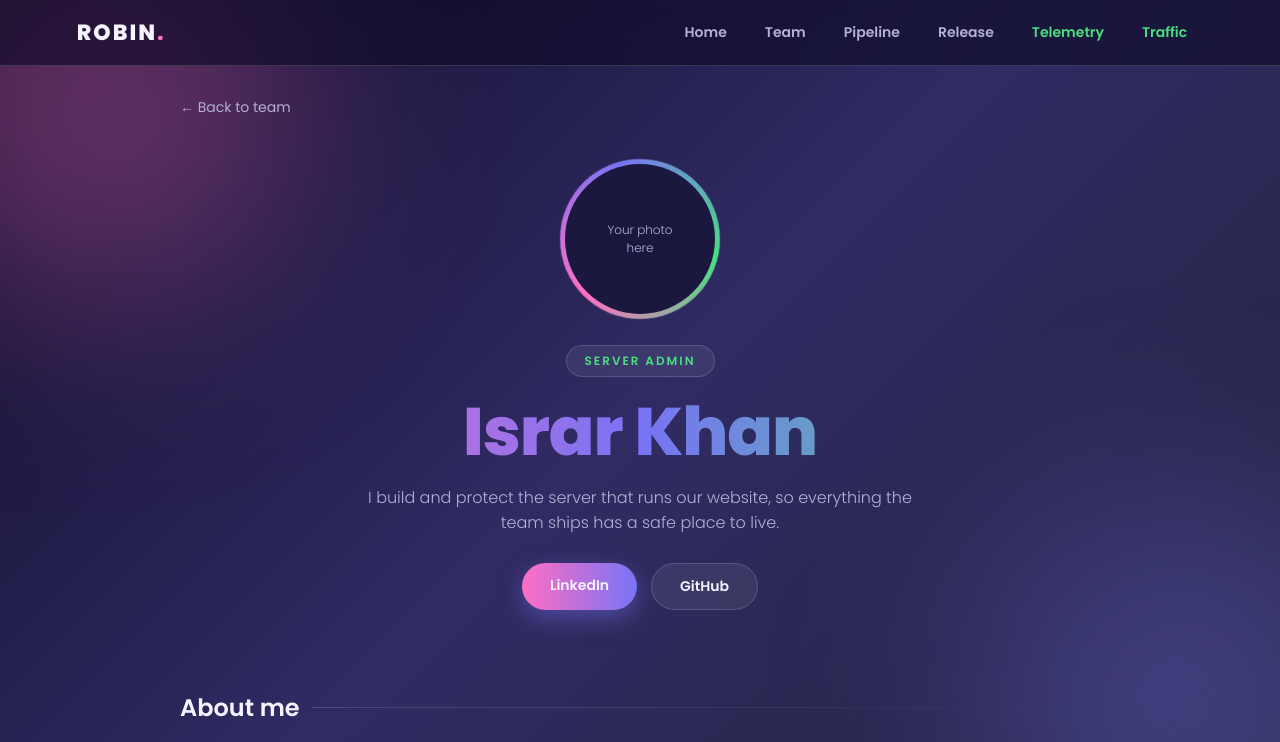
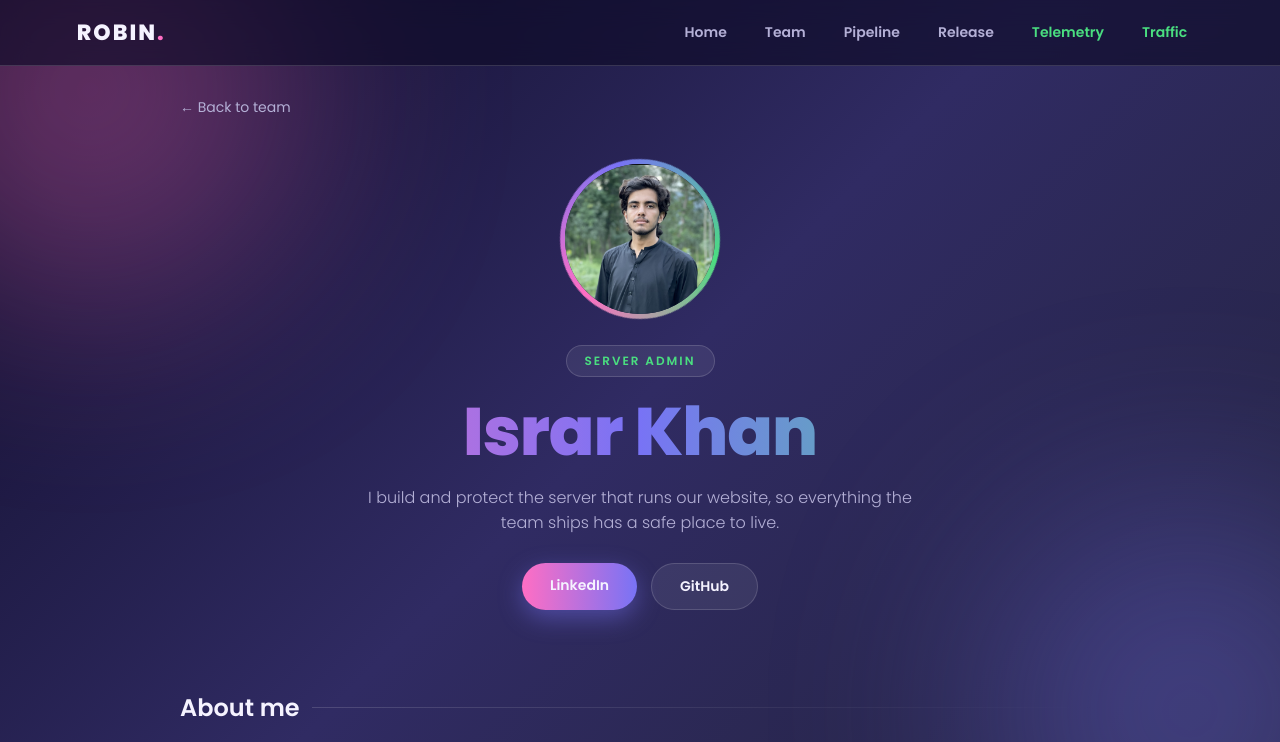
Before and after one commit to ishtiaqahmad-tech/shipit-Robin-Devops, a plain HTML site: page site/members/israr.html in a window 1280 px wide. Shown: the top 742 px of the page. Drawn offline with Linux system fonts and the light colour scheme.

Commit message:
added images

```diff
--- a/site/members/israr.html
+++ b/site/members/israr.html
@@ -174,7 +174,7 @@
 
     <header class="hero">
       <div class="avatar">
-        <div class="avatar-inner">Your photo<br>here</div>
+        <img src="../images/israr.png" class="avatar-inner" alt="sudais">
       </div>
       <span class="badge">Server Admin</span>
       <h1>Israr Khan</h1>
```
Also changed, not shown: site/members/ishtiaq.html (+1 -1 lines), site/members/sudais.html (+2 -1 lines), site/members/uzair.html (+1 -1 lines), site/images/191698845.png (added), site/images/ishtiaq.jpg (added), site/images/israr.png (added), site/images/uzair.png (added).
